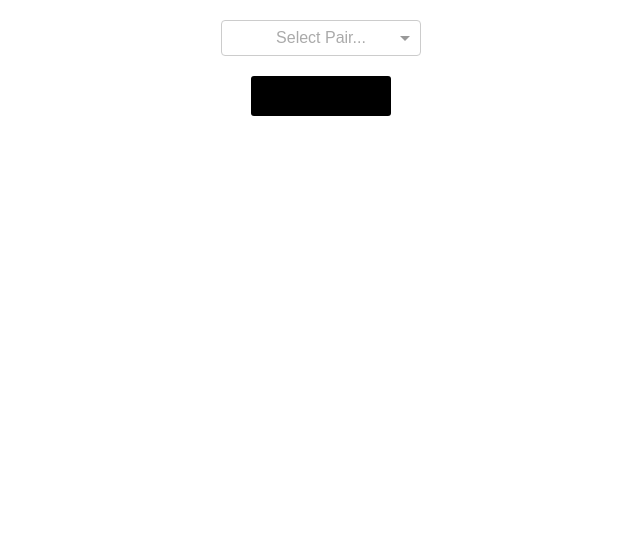
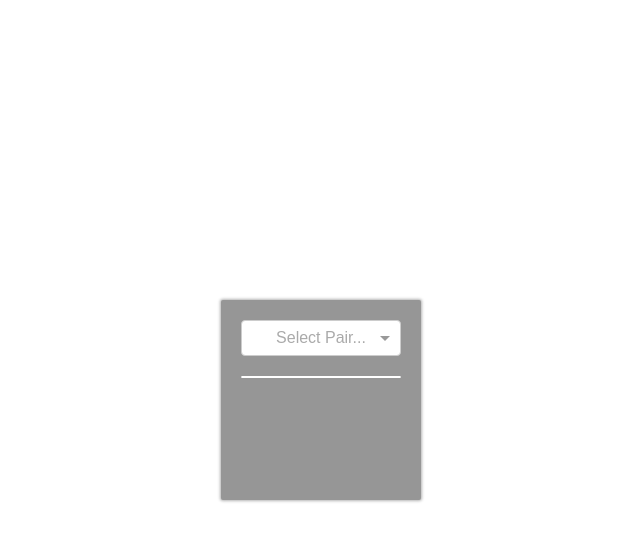
Before and after one commit to agoldvarg/cryptoticker, a React (Create React App) app: page / in a window 1280 px wide. Shown: the top 540 px of the page, without its empty margins (319-959 px from the left). Built offline with nearby package versions, Linux system fonts and the light colour scheme.

Commit message:
initial commit

```diff
--- a/src/App.css
+++ b/src/App.css
@@ -1,22 +1,41 @@
+* {
+  box-sizing: border-box;
+}
+
 .App {
+  background-color: white;
+  height: 100vh;
+}
+
+.Center {
   text-align: center;
   display: flex;
   justify-content: center;
   flex-direction: column;
   align-items: center;
+  height: 100%;
 }
 
-.pairs {
+.Card {
+  background-color: rgba(150,150,150, 1);
+  border-radius: 2px;
+  height: 200px;
+  box-shadow: 0px 0px 3px 1px rgba(0,0,0, 0.3);
   width: 200px;
+}
+
+.Currency {
+  background-color: white;
+  border-radius: 2px;
+  color: black;
+  font-weight: bold;
+  font-size: 2rem;
+  box-shadow: 0 0 5 2px rgba(0,0,0,.2);
+  margin: 20px;
+  border: 1px solid white;
+}
+
+.Select {
+  box-shadow: 0 0 5 2px rgba(0,0,0,.2);
   margin: 20px;
 }
-
-.price {
-  background-color: #000;
-  color: #fff;
-  border-radius: 3px;
-  width: 140px;
-  height: 40px;
-  line-height: 40px;
-  font-size: 20px;
-}
--- a/src/App.js
+++ b/src/App.js
@@ -2,6 +2,10 @@ import React, { Component } from 'react';
 import './App.css';
 import 'react-select/dist/react-select.css';
 import Select from 'react-select';
+
+import Card from './Components/Card/Card.jsx';
+import Center from './Components/Center/Center.jsx';
+import Currency from './Components/Currency/Currency.jsx';
 
 class App extends Component {
   constructor(props) {
@@ -41,10 +45,13 @@ class App extends Component {
       { value: 'btcusd', label: 'BTC/USD' }
     ];
 
-    return (
+
+    return(
       <div className="App">
+        <Center>
+          <Card>
             <Select
-          className="pairs"
+              className="Select"
               clearable={false}
               placeholder="Select Pair..."
               name="form-field-name"
@@ -53,8 +60,12 @@ class App extends Component {
               searchable={false}
               value={this.state.pair}
             />
-
-        <div className="price">{this.state.price}</div>
+            <Currency
+              symbol="usd"
+              value={this.state.price}
+            />
+          </Card>
+        </Center>
       </div>
     );
   }
--- /dev/null
+++ b/src/Components/Card/Card.jsx
@@ -0,0 +1,8 @@
+import React from 'react';
+
+const Card = ({ children = null }) =>
+  <div className="Card">
+    {children}
+  </div>
+
+export default Card;
--- /dev/null
+++ b/src/Components/Center/Center.jsx
@@ -0,0 +1,8 @@
+import React from 'react';
+
+const Center = ({ children = null }) =>
+  <div className="Center">
+    {children}
+  </div>
+
+export default Center;
--- /dev/null
+++ b/src/Components/Currency/Currency.jsx
@@ -0,0 +1,9 @@
+import React from 'react';
+
+const Currency = ({ value = null, symbol = null }) =>
+  <div className="Currency">
+    <span className={`Currency__symbol Currency__symbol--${symbol}`}></span>
+    <span className="Currency__value">{value}</span>
+  </div>
+
+export default Currency;
```
Also changed, not shown: 2 other files (tests, documents, lock files or other folders). Lines whose indentation alone changed are shown as unchanged.
